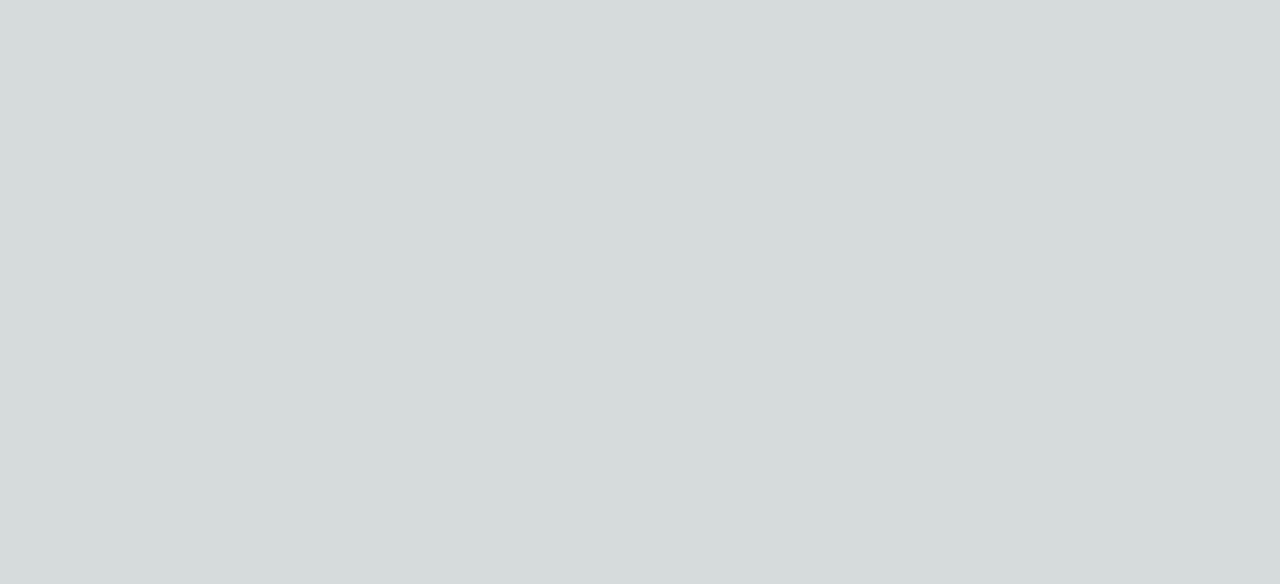
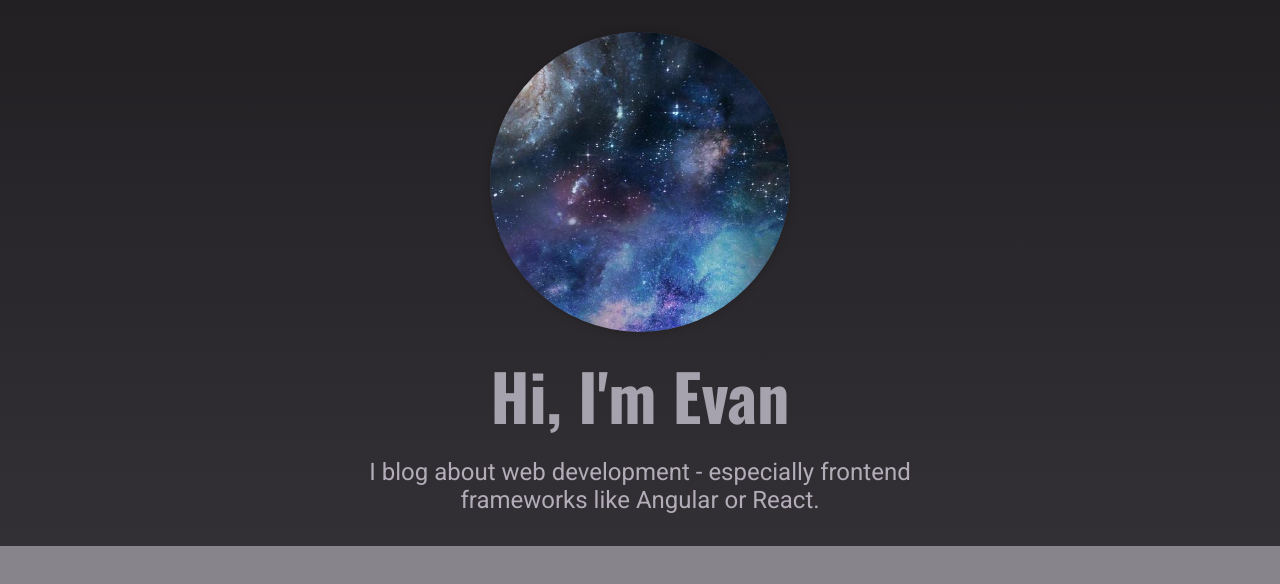
Before and after one commit to elvan/blogs-app-nextjs-react-example, a Next.js app: page / in a window 1280 px wide. Shown: the top 584 px of the page. Built offline with nearby package versions, Linux system fonts and the light colour scheme.

Commit message:
adding the hero component

```diff
--- /dev/null
+++ b/components/home-page/hero.js
@@ -0,0 +1,25 @@
+import Image from 'next/image';
+
+import classes from './hero.module.css';
+
+function Hero() {
+  return (
+    <section className={classes.hero}>
+      <div className={classes.image}>
+        <Image
+          src='/images/site/hero.jpg'
+          alt='An image showing a person'
+          width={300}
+          height={300}
+        />
+      </div>
+      <h1>Hi, I'm Evan</h1>
+      <p>
+        I blog about web development - especially frontend frameworks like
+        Angular or React.
+      </p>
+    </section>
+  );
+}
+
+export default Hero;
--- /dev/null
+++ b/components/home-page/hero.module.css
@@ -0,0 +1,40 @@
+.hero {
+  padding: var(--size-8) 0;
+  text-align: center;
+  background-image: linear-gradient(
+    to bottom,
+    var(--color-grey-900),
+    var(--color-grey-800)
+  );
+}
+
+.image {
+  width: 300px;
+  height: 300px;
+  margin: auto;
+  border-radius: 50%;
+  overflow: hidden;
+  background-color: var(--color-grey-700);
+  box-shadow: 0 1px 8px rgba(0, 0, 0, 0.2);
+}
+
+.image img {
+  width: 100%;
+  height: 100%;
+  object-fit: cover;
+  object-position: top;
+}
+
+.hero h1 {
+  margin: var(--size-4) 0;
+  color: var(--color-grey-300);
+  font-size: var(--size-16);
+}
+
+.hero p {
+  width: 90%;
+  max-width: 40rem;
+  margin: auto;
+  color: var(--color-grey-200);
+  font-size: var(--size-6);
+}
--- a/pages/index.js
+++ b/pages/index.js
@@ -1,5 +1,7 @@
 import Head from 'next/head';
 import { Fragment } from 'react';
+
+import Hero from '../components/home-page/hero';
 
 function HomePage(props) {
   return (
@@ -11,6 +13,7 @@
           content='I post about programming and web development.'
         />
       </Head>
+      <Hero />
     </Fragment>
   );
 }
--- a/styles/globals.css
+++ b/styles/globals.css
@@ -1,107 +1,64 @@
-:root {
-  --max-width: 1100px;
-  --border-radius: 12px;
-  --font-mono: ui-monospace, Menlo, Monaco, 'Cascadia Mono', 'Segoe UI Mono',
-    'Roboto Mono', 'Oxygen Mono', 'Ubuntu Monospace', 'Source Code Pro',
-    'Fira Mono', 'Droid Sans Mono', 'Courier New', monospace;
-
-  --foreground-rgb: 0, 0, 0;
-  --background-start-rgb: 214, 219, 220;
-  --background-end-rgb: 255, 255, 255;
-
-  --primary-glow: conic-gradient(
-    from 180deg at 50% 50%,
-    #16abff33 0deg,
-    #0885ff33 55deg,
-    #54d6ff33 120deg,
-    #0071ff33 160deg,
-    transparent 360deg
-  );
-  --secondary-glow: radial-gradient(
-    rgba(255, 255, 255, 1),
-    rgba(255, 255, 255, 0)
-  );
-
-  --tile-start-rgb: 239, 245, 249;
-  --tile-end-rgb: 228, 232, 233;
-  --tile-border: conic-gradient(
-    #00000080,
-    #00000040,
-    #00000030,
-    #00000020,
-    #00000010,
-    #00000010,
-    #00000080
-  );
-
-  --callout-rgb: 238, 240, 241;
-  --callout-border-rgb: 172, 175, 176;
-  --card-rgb: 180, 185, 188;
-  --card-border-rgb: 131, 134, 135;
-}
-
-@media (prefers-color-scheme: dark) {
-  :root {
-    --foreground-rgb: 255, 255, 255;
-    --background-start-rgb: 0, 0, 0;
-    --background-end-rgb: 0, 0, 0;
-
-    --primary-glow: radial-gradient(rgba(1, 65, 255, 0.4), rgba(1, 65, 255, 0));
-    --secondary-glow: linear-gradient(
-      to bottom right,
-      rgba(1, 65, 255, 0),
-      rgba(1, 65, 255, 0),
-      rgba(1, 65, 255, 0.3)
-    );
-
-    --tile-start-rgb: 2, 13, 46;
-    --tile-end-rgb: 2, 5, 19;
-    --tile-border: conic-gradient(
-      #ffffff80,
-      #ffffff40,
-      #ffffff30,
-      #ffffff20,
-      #ffffff10,
-      #ffffff10,
-      #ffffff80
-    );
-
-    --callout-rgb: 20, 20, 20;
-    --callout-border-rgb: 108, 108, 108;
-    --card-rgb: 100, 100, 100;
-    --card-border-rgb: 200, 200, 200;
-  }
-}
+@import url('https://fonts.googleapis.com/css2?family=Oswald:wght@700&family=Roboto&family=Source+Sans+Pro:wght@300&display=swap');
 
 * {
   box-sizing: border-box;
-  padding: 0;
-  margin: 0;
-}
-
-html,
-body {
-  max-width: 100vw;
-  overflow-x: hidden;
 }
 
 body {
-  color: rgb(var(--foreground-rgb));
-  background: linear-gradient(
-      to bottom,
-      transparent,
-      rgb(var(--background-end-rgb))
-    )
-    rgb(var(--background-start-rgb));
+  --color-grey-50: hsl(265, 55%, 96%);
+  --color-grey-100: hsl(265, 19%, 88%);
+  --color-grey-200: hsl(265, 7%, 70%);
+  --color-grey-300: hsl(265, 6%, 66%);
+  --color-grey-400: hsl(265, 4%, 57%);
+  --color-grey-500: hsl(265, 3%, 53%);
+  --color-grey-600: hsl(265, 4%, 42%);
+  --color-grey-700: hsl(265, 4%, 31%);
+  --color-grey-800: hsl(276, 5%, 20%);
+  --color-grey-900: hsl(280, 5%, 13%);
+
+  --color-primary-50: #c8b3ce;
+  --color-primary-100: #a07aaa;
+  --color-primary-200: #884c97;
+  --color-primary-300: #843897;
+  --color-primary-400: #732392;
+  --color-primary-500: #5a097a;
+  --color-primary-600: #480264;
+  --color-primary-700: #3d0264;
+
+  --color-success-100: #a2f0bc;
+  --color-success-500: #12bd4b;
+
+  --color-error-100: #f1acc9;
+  --color-error-500: #a10c4a;
+
+  --size-1: 0.25rem;
+  --size-2: 0.5rem;
+  --size-3: 0.75rem;
+  --size-4: 1rem;
+  --size-5: 1.25rem;
+  --size-6: 1.5rem;
+  --size-8: 2rem;
+  --size-16: 4rem;
+  --size-20: 5rem;
+  --size-40: 10rem;
+
+  margin: 0;
+  background-color: var(--color-grey-500);
+  color: #252525;
+  font-family: 'Roboto', sans-serif;
+}
+
+h1,
+h2,
+h3 {
+  font-family: 'Oswald', 'Roboto', sans-serif;
 }
 
 a {
-  color: inherit;
   text-decoration: none;
 }
 
-@media (prefers-color-scheme: dark) {
-  html {
-    color-scheme: dark;
-  }
+button {
+  font: inherit;
+  cursor: pointer;
 }
```
Also changed, not shown: styles/Home.module.css (deleted, +0 -229 lines), public/images/site/hero.jpg (added).
